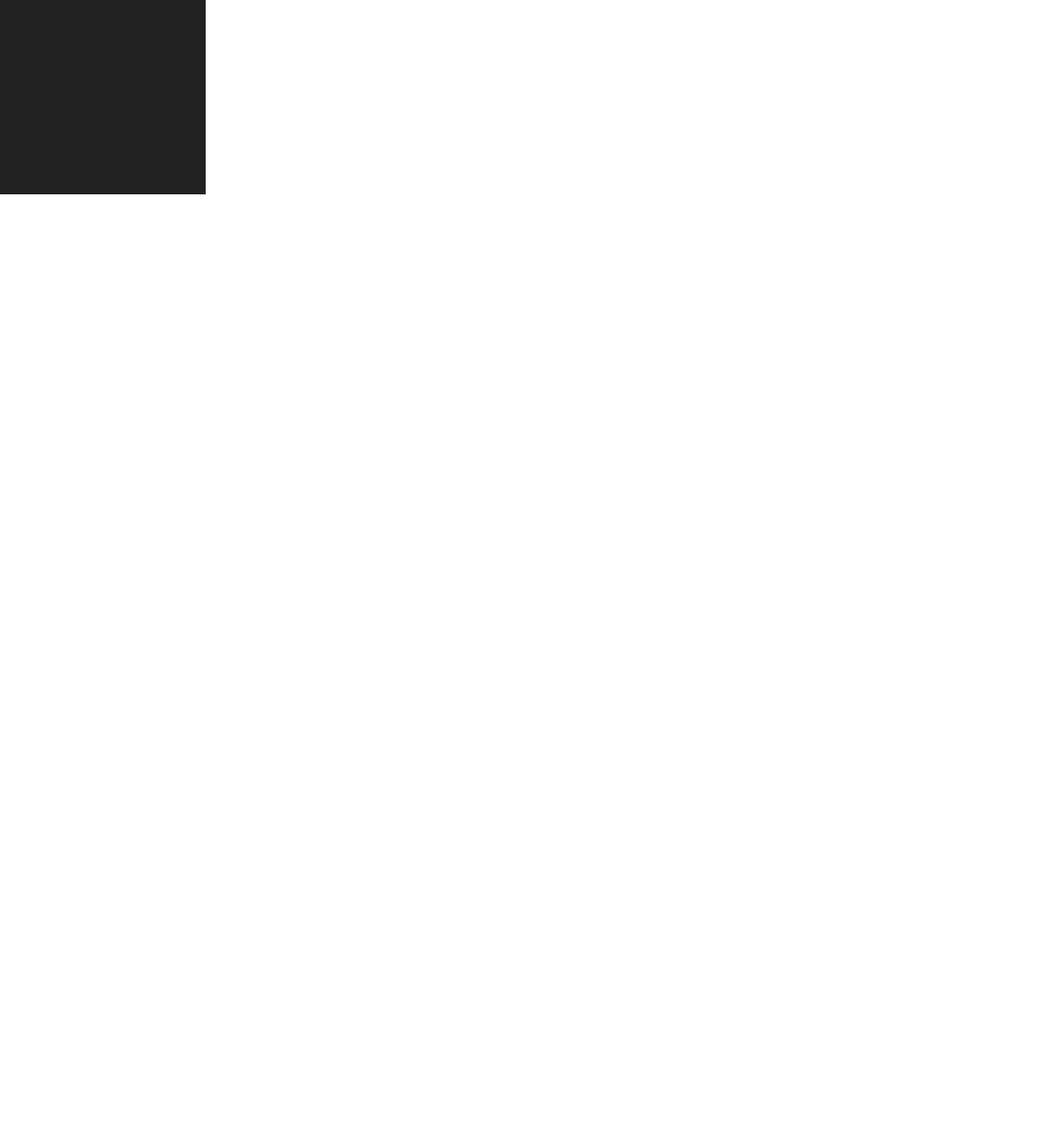
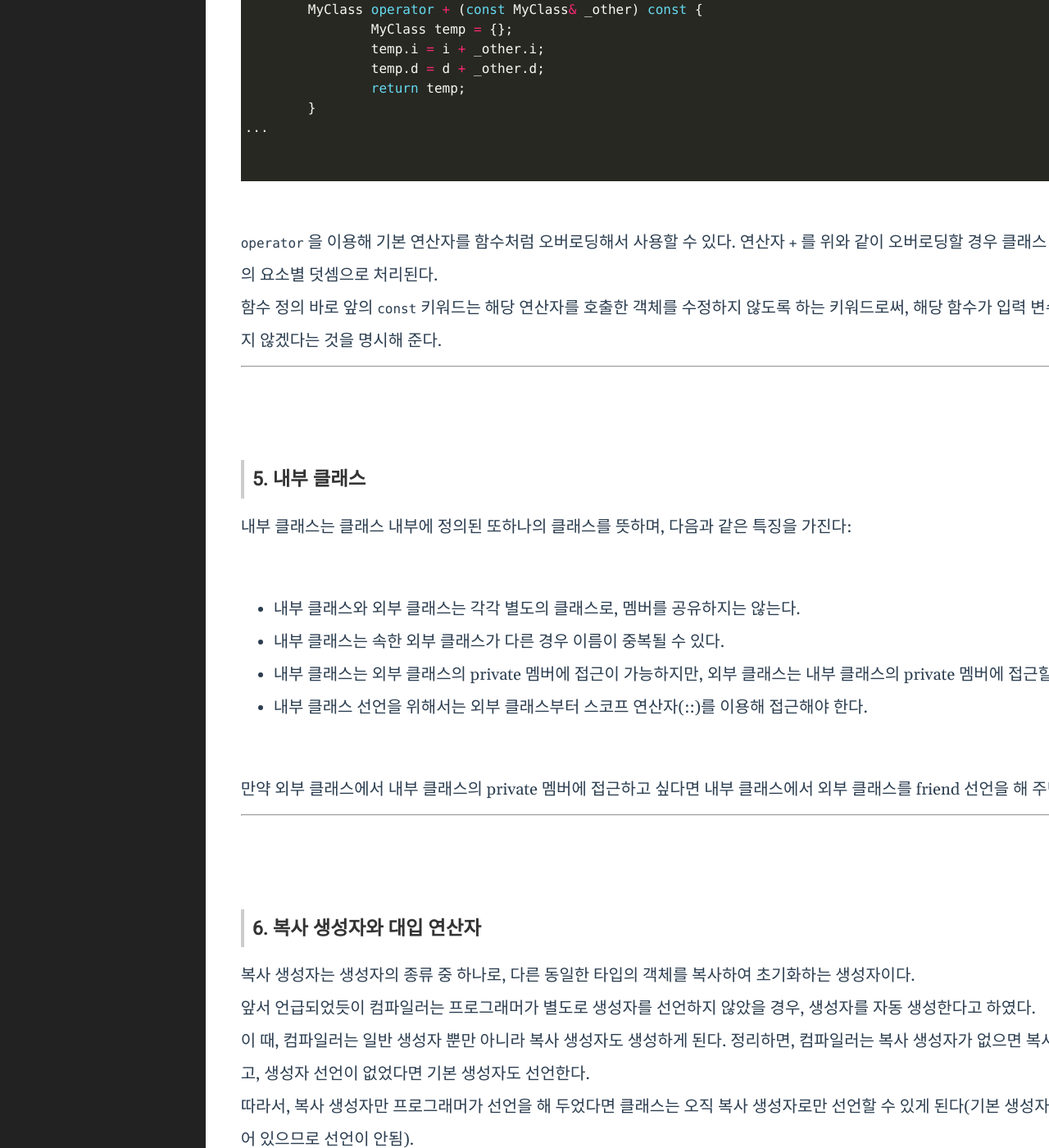
Before and after one commit to Dormouse0224/dormouse0224.github.io, a Jekyll site: the page built from _posts/2024-07-13-C++_12._클래스.markdown, in a window 1280 px wide and 1400 px high, scrolled down 4875 px. Shown: the whole window at 82% size. Built offline with Jekyll 4.4.1, drawn with Linux system fonts in a browser that asks for light colours; comment, search, counter and statistics services are not loaded; before the commit the page ends 5112 px from its top, so only the background shows below that; some of the changed text lies outside the part shown.

Commit message:
Update 2024-07-13-C++_12._클래스.markdown

````diff
--- a/_posts/2024-07-13-C++_12._클래스.markdown
+++ b/_posts/2024-07-13-C++_12._클래스.markdown
@@ -13,7 +13,8 @@
 	- [생성자 오버로딩](#생성자-오버로딩)
 3. [클래스의 동적 할당](#3-클래스의-동적할당)
 4. [연산자 오버로딩](#4-연산자-오버로딩)
-
+5. [내부 클래스](#5-내부-클래스)
+6. [복사 생성자와 대입 연산자](#6-복사-생성자와-대입-연산자)
 
 ---
 
@@ -71,6 +72,30 @@
 };
 
 ```
+
+<br>
+
+
+또한, 원시 자료형이 아닌 사용자 정의 자료형일 경우 초기화는 어떻게 되는지 의문이 들 수 있다.
+
+이 경우 소괄호 안을 비워두면 컴파일러가 해당 자료형의 생성자를 호출하게 되며, 만약 원시 자료형의 소괄호를 비워 둘 경우 0으로 초기화된다.
+
+
+<br>
+
+```cpp
+
+template<typename T>
+class MyClass {
+	T Data
+	MyClass()
+		:Data()	//T에 클래스가 들어갈 경우 클래스의 생성자가 호출됨, 원시 자료형이 들어갈 경우 0으로 초기화됨.
+		{}
+}
+
+```
+
+
 
 <br>
 
@@ -174,3 +199,68 @@
 함수 정의 바로 앞의 `const` 키워드는 해당 연산자를 호출한 객체를 수정하지 않도록 하는 키워드로써, 해당 함수가 입력 변수를 참조만 하고 수정은 하지 않겠다는 것을 명시해 준다.
 
 ---
+
+
+<br><br>
+
+>### 5. 내부 클래스
+
+내부 클래스는 클래스 내부에 정의된 또하나의 클래스를 뜻하며, 다음과 같은 특징을 가진다:
+
+<br>
+
+- 내부 클래스와 외부 클래스는 각각 별도의 클래스로, 멤버를 공유하지는 않는다.
+
+- 내부 클래스는 속한 외부 클래스가 다른 경우 이름이 중복될 수 있다.
+
+- 내부 클래스는 외부 클래스의 private 멤버에 접근이 가능하지만, 외부 클래스는 내부 클래스의 private 멤버에 접근할 수 없다.
+
+- 내부 클래스 선언을 위해서는 외부 클래스부터 스코프 연산자(::)를 이용해 접근해야 한다.
+
+
+<br>
+
+만약 외부 클래스에서 내부 클래스의 private 멤버에 접근하고 싶다면 내부 클래스에서 외부 클래스를 friend 선언을 해 주면 된다.
+
+---
+
+
+<br><br>
+
+>### 6. 복사 생성자와 대입 연산자
+
+복사 생성자는 생성자의 종류 중 하나로, 다른 동일한 타입의 객체를 복사하여 초기화하는 생성자이다.
+
+앞서 언급되었듯이 컴파일러는 프로그래머가 별도로 생성자를 선언하지 않았을 경우, 생성자를 자동 생성한다고 하였다.
+
+이 때, 컴파일러는 일반 생성자 뿐만 아니라 복사 생성자도 생성하게 된다. 정리하면, 컴파일러는 복사 생성자가 없으면 복사 생성자를 스스로 선언하고, 생성자 선언이 없었다면 기본 생성자도 선언한다.
+
+따라서, 복사 생성자만 프로그래머가 선언을 해 두었다면 클래스는 오직 복사 생성자로만 선언할 수 있게 된다(기본 생성자는 복사"생성자"가 선언되어 있으므로 선언이 안됨).
+
+<br>
+
+또한 대입 연산자도 선언되어 있지 않다면 컴파일러가 스스로 생성한다.
+
+대입 연산자는 연산 결과만 보면 결국 복사 생성자와 같아 보이지만, 복사 생성자는 "초기화" 가 가능한 점이 다르다.
+
+<br>
+
+이후 코드 상에서 호출 시 다음과 같은 경우를 주의해야 한다:
+
+<br>
+
+```cpp
+
+MyClass t1(t0);		//복사 생성자를 호출한다
+
+t1 = t0;			//대입 연산자를 호출한다
+
+MyClass t1 = t0;	//복사 생성자를 호출한다
+
+```
+
+<br>
+
+3번째 케이스와 같이 대입 연산자가 사용되어 마치 대입 연산처럼 보이지만, 실제로는 디버그 과정을 살펴보면 복사 생성자를 호출함을 확인할 수 있다.
+
+이 경우 컴파일 과정에서 최적화를 위해 컴파일러가 **기본 생성자로 초기화 후 대입 연산**을 **복사 생성자로 초기화** 로 단순화하며 일어나는 일이다.
````
